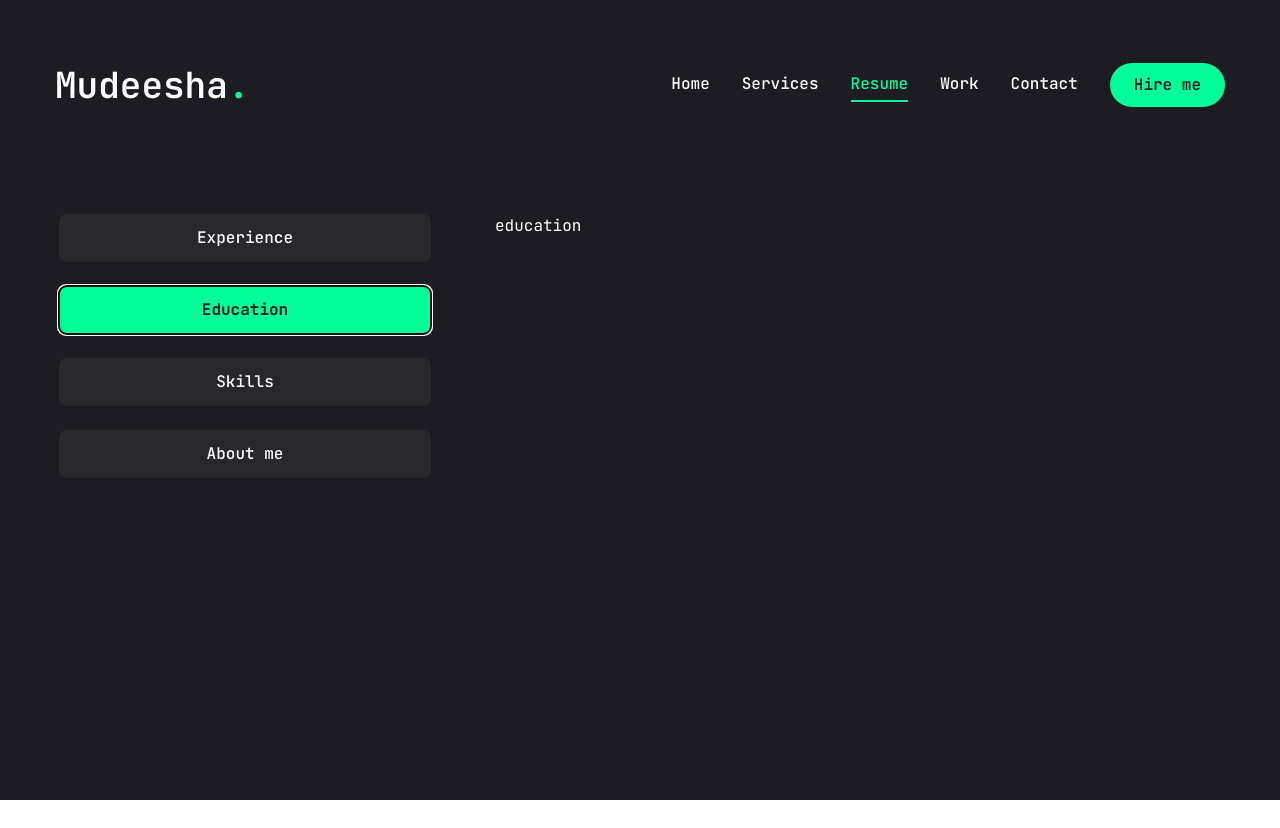
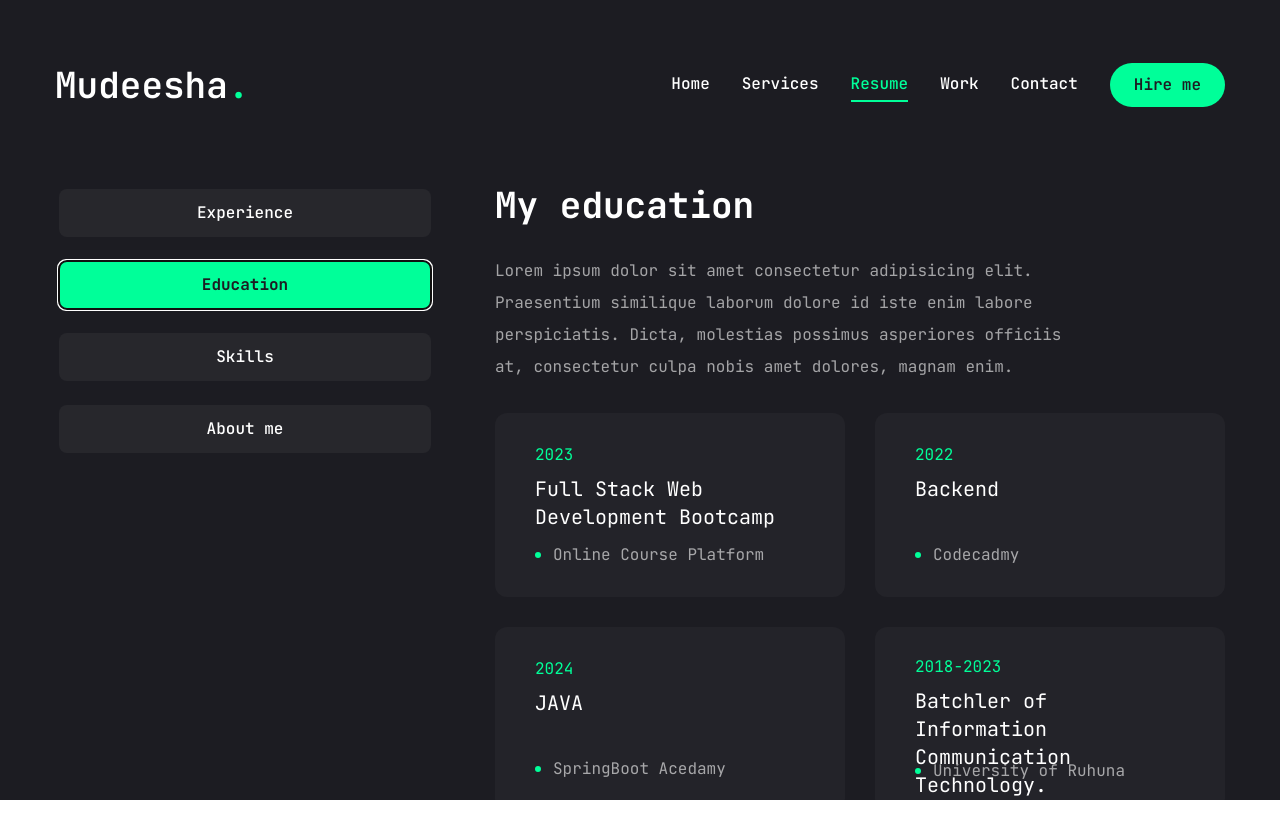
Before and after one commit to mudeesha/portfolio, a Next.js app: page /resume in a window 1280 px wide. Both pictures are taken after a click on the tab "Education". Built offline with nearby package versions, Linux system fonts and the light colour scheme.

Commit message:
comopleated resume section

```diff
--- a/app/resume/page.jsx
+++ b/app/resume/page.jsx
@@ -75,23 +75,23 @@ const education = {
   items: [
     {
       institution: "Online Course Platform",
-      Description: "Full Stack  Web Development Bootcamp",
-      Duration: "2023"
+      description: "Full Stack  Web Development Bootcamp",
+      duration: "2023"
     },
     {
       institution: "Codecadmy",
-      Description: "Backend",
-      Duration: "2022"
+      description: "Backend",
+      duration: "2022"
     },
     {
       institution: "SpringBoot Acedamy",
-      Description: "JAVA",
-      Duration: "2024"
+      description: "JAVA",
+      duration: "2024"
     },
     {
       institution: "University of Ruhuna",
-      Description: "Batchler of Information Communication Technology.",
-      Duration: "2018-2023"
+      description: "Batchler of Information Communication Technology.",
+      duration: "2018-2023"
     },
   ]
 };
@@ -181,13 +181,71 @@ const Resume = () => {
             </TabsContent>
 
             <TabsContent value="education" className="w-full">
-              education
+              <div className="flex flex-col gap-[30px] text-center xl:text-left">
+                <h3 className="text-4xl font-bold">{education.title}</h3>
+                <p className="max-w-[600px] text-white/60 mx-auto xl:mx-0">{education.description}</p>
+                <ScrollArea className="h-[400px] overflow-y-auto">
+                  <ul className="grid grid-cols-1 lg:grid-cols-2 gap-[30px]">
+                    {education.items.map((item, index) => (
+                      <li
+                        key={index}
+                        className="bg-[#232329] h-[184px] py-6 px-10 rounded-xl flex flex-col justify-center items-center lg:items-start gap-1"
+                      >
+                        <span className="text-accent">{item.duration}</span>
+                        <h3 className="text-xl max-w-[260px] min-h-[60px] text-center lg:text-left">
+                          {item.description}
+                        </h3>
+                        <div className="flex items-center gap-3">
+                          <span className="w-[6px] h-[6px] rounded-full bg-accent"></span>
+                          <p className="text-white/60">{item.institution}</p>
+                        </div>
+                      </li>
+                    ))}
+                  </ul>
+                </ScrollArea>
+              </div>
             </TabsContent>
-            <TabsContent value="skills" className="w-full">
-              skills
+
+            <TabsContent value="skills" className="w-full h-full">
+              <div className="flex flex-col gap-[30px]">
+                <div className = "flex flex-col gap-[30px] text-center xl:text-left">
+                  <h3 className="text-4xl font-bold">{skills.title}</h3>
+                  <p className="max-w-[600px] text-white/60 mx-auto xl:mx-0">{skills.description}</p>
+                </div>
+                <ul className="grid grid-cols-2 sm:grid-cols-3 md:grid-cols-4 gap-4 xl:gap-[30px]">
+                  {skills.skillList.map((skill, index)=> {
+                    return <li key={index}>
+                      <TooltipProvider delayDuration={100}>
+                        <Tooltip>
+                          <TooltipTrigger className="w-full h-[150px] bg-[#232329] rounded-xl flex justify-center items-center group">
+                            <div className="text-6xl group-hover:text-accent transition-all duration-300">{skill.icon}</div>
+                          </TooltipTrigger>
+                          <TooltipContent>
+                            <p className="capitalize">{skill.name}</p>
+                          </TooltipContent>
+                        </Tooltip>
+                      </TooltipProvider>
+                    </li>
+                  })}
+                </ul>
+              </div>
             </TabsContent>
-            <TabsContent value="about" className="w-full">
-              about
+
+            <TabsContent value="about" className="w-full text-center xl:text-left">
+              <div className="flex flex-col gap-[30px]">
+                <h3 className="text-4xl font-bold">{about.title}</h3>
+                <p className="max-w-[600px] text-white/60 mx-auto xl:mx-0">{about.description}</p>
+                <ul className="grid grid-cols-1 xl:grid-cols-2 gap-y-6 max-w-[620px] mx-auto xl:mx-0">
+                  {about.info.map((item,index)=>{
+                    return(
+                      <li key={index} className="flex items-center justify-center xl:justify-start gap-4">
+                        <span className="text-white/60">{item.fieldName}</span>
+                        <span className="text-xl">{item.fieldValue}</span>
+                      </li>
+                    )
+                  })}
+                </ul>
+              </div>
             </TabsContent>
           </div>
         </Tabs>
--- a/components/ui/scroll-area.jsx
+++ b/components/ui/scroll-area.jsx
@@ -43,7 +43,7 @@ function ScrollBar({
       {...props}>
       <ScrollAreaPrimitive.ScrollAreaThumb
         data-slot="scroll-area-thumb"
-        className="bg-border relative flex-1 rounded-full" />
+        className="relative flex-1 rounded-full bg-accent" />
     </ScrollAreaPrimitive.ScrollAreaScrollbar>
   );
 }
```
